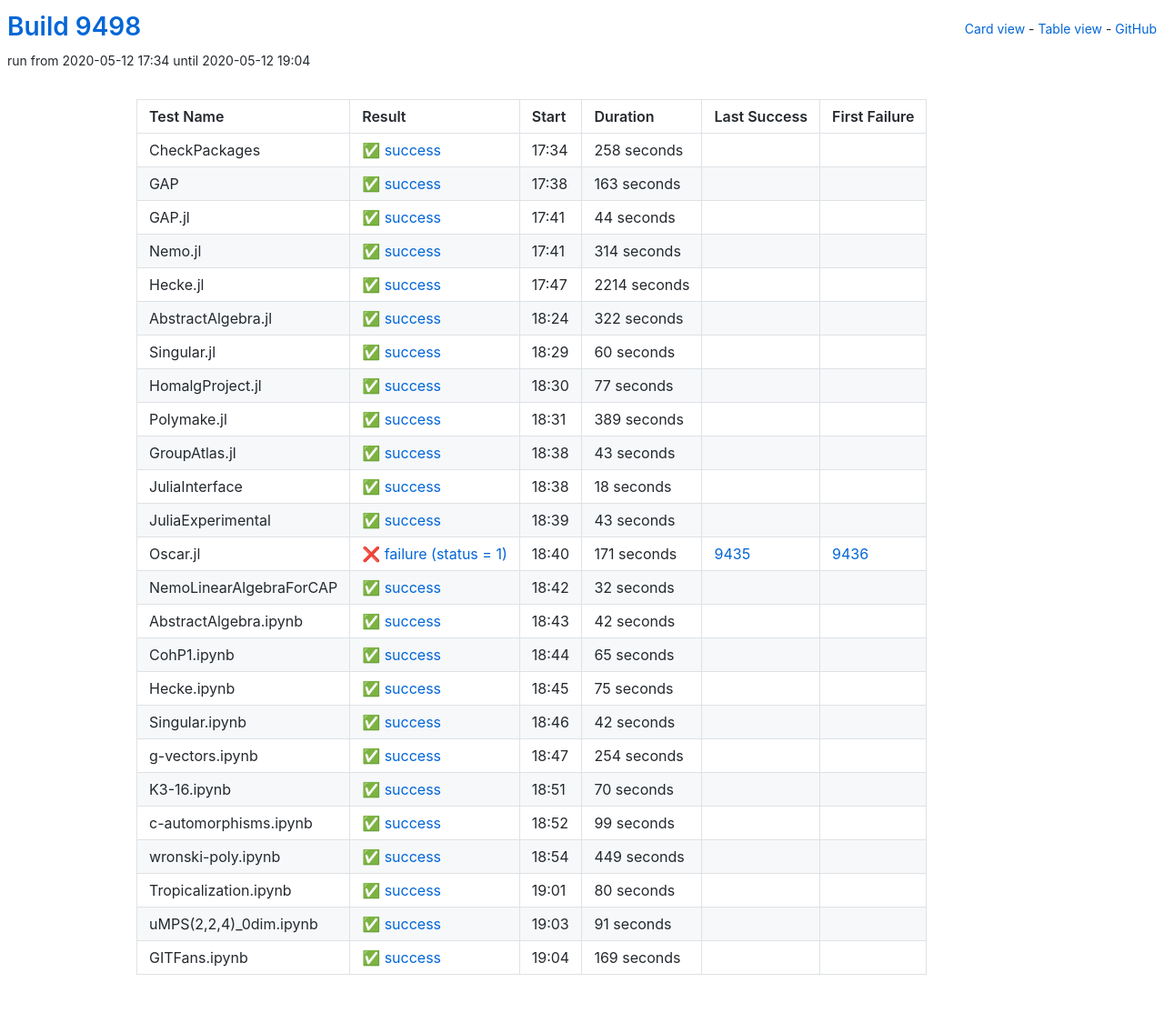
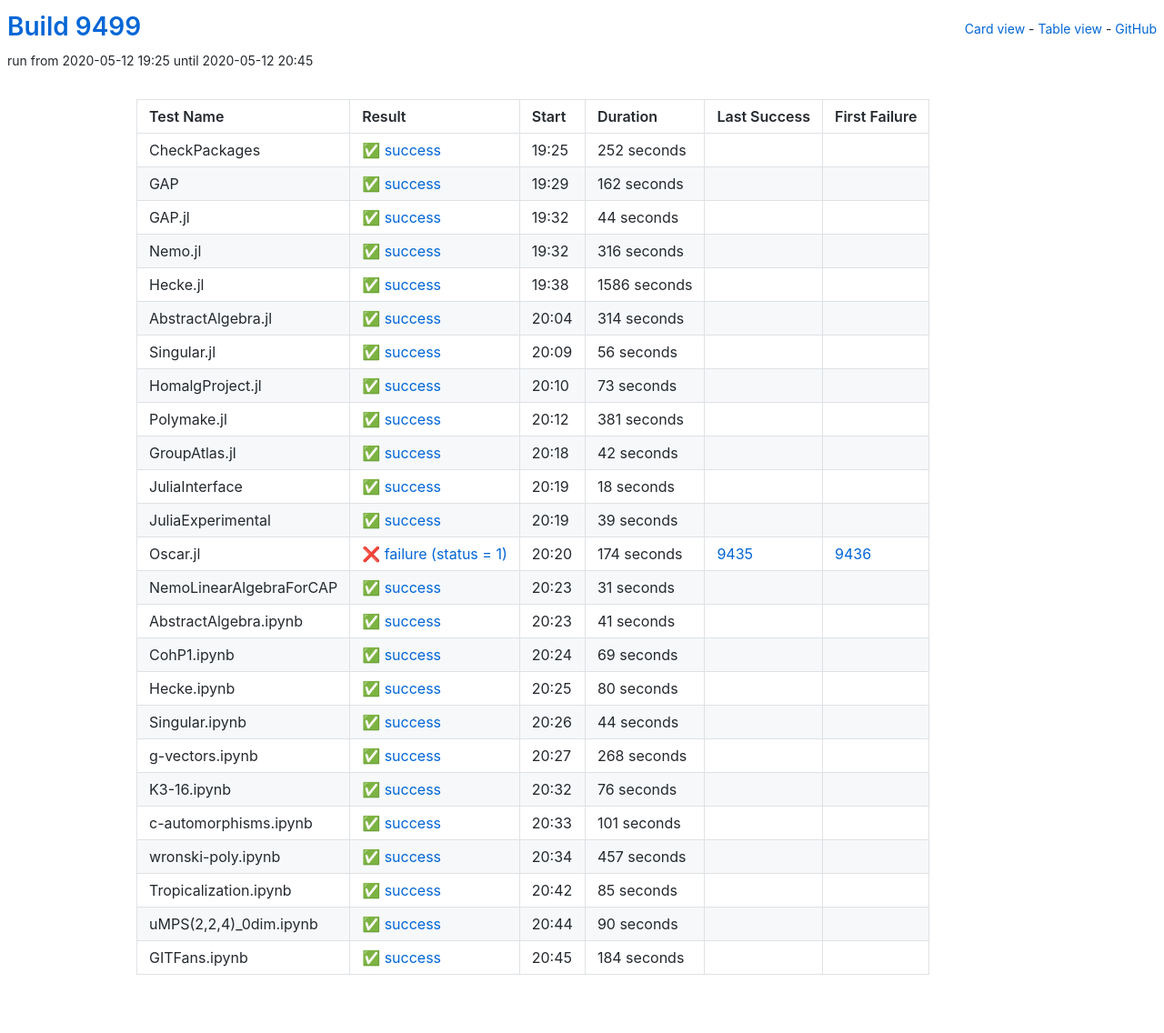
Before and after one commit to oscar-system/oscar-ci-status, a Jekyll site: the page built from table.html, in a window 1280 px wide. Shown: the whole page at 91% size. Built offline with Jekyll 4.4.1, drawn with Linux system fonts in a browser that asks for light colours.

Commit message:
Build 9499

```diff
--- a/_data/ci.yml
+++ b/_data/ci.yml
@@ -1,29 +1,29 @@
-build: 9498
-build_url: https://oscarci.mathematik.uni-kl.de/job/oscar/9498/
+build: 9499
+build_url: https://oscarci.mathematik.uni-kl.de/job/oscar/9499/
 job: oscar
 tests:
-- duration: 258
+- duration: 252
   exitcode: 0
   first_failure: false
   first_failure_url: null
   id: checkpackages
   last_success: false
   last_success_url: null
-  log: https://oscarci.mathematik.uni-kl.de/job/oscar/9498/artifact/logs/build-9498/CheckPackages.log
+  log: https://oscarci.mathematik.uni-kl.de/job/oscar/9499/artifact/logs/build-9499/CheckPackages.log
   name: CheckPackages
-  start: 2020-05-12 17:34
+  start: 2020-05-12 19:25
   status: success
   success: true
-- duration: 163
+- duration: 162
   exitcode: 0
   first_failure: false
   first_failure_url: null
   id: gap
   last_success: false
   last_success_url: null
-  log: https://oscarci.mathematik.uni-kl.de/job/oscar/9498/artifact/logs/build-9498/GAP.log
+  log: https://oscarci.mathematik.uni-kl.de/job/oscar/9499/artifact/logs/build-9499/GAP.log
   name: GAP
-  start: 2020-05-12 17:38
+  start: 2020-05-12 19:29
   status: success
   success: true
 - duration: 44
@@ -33,93 +33,93 @@
   id: gap-jl
   last_success: false
   last_success_url: null
-  log: https://oscarci.mathematik.uni-kl.de/job/oscar/9498/artifact/logs/build-9498/GAP.jl.log
+  log: https://oscarci.mathematik.uni-kl.de/job/oscar/9499/artifact/logs/build-9499/GAP.jl.log
   name: GAP.jl
-  start: 2020-05-12 17:41
+  start: 2020-05-12 19:32
+  status: success
+  success: true
+- duration: 316
+  exitcode: 0
+  first_failure: false
+  first_failure_url: null
+  id: nemo-jl
+  last_success: false
+  last_success_url: null
+  log: https://oscarci.mathematik.uni-kl.de/job/oscar/9499/artifact/logs/build-9499/Nemo.jl.log
+  name: Nemo.jl
+  start: 2020-05-12 19:32
+  status: success
+  success: true
+- duration: 1586
+  exitcode: 0
+  first_failure: false
+  first_failure_url: null
+  id: hecke-jl
+  last_success: false
+  last_success_url: null
+  log: https://oscarci.mathematik.uni-kl.de/job/oscar/9499/artifact/logs/build-9499/Hecke.jl.log
+  name: Hecke.jl
+  start: 2020-05-12 19:38
   status: success
   success: true
 - duration: 314
   exitcode: 0
   first_failure: false
   first_failure_url: null
-  id: nemo-jl
-  last_success: false
-  last_success_url: null
-  log: https://oscarci.mathematik.uni-kl.de/job/oscar/9498/artifact/logs/build-9498/Nemo.jl.log
-  name: Nemo.jl
-  start: 2020-05-12 17:41
-  status: success
-  success: true
-- duration: 2214
-  exitcode: 0
-  first_failure: false
-  first_failure_url: null
-  id: hecke-jl
-  last_success: false
-  last_success_url: null
-  log: https://oscarci.mathematik.uni-kl.de/job/oscar/9498/artifact/logs/build-9498/Hecke.jl.log
-  name: Hecke.jl
-  start: 2020-05-12 17:47
-  status: success
-  success: true
-- duration: 322
-  exitcode: 0
-  first_failure: false
-  first_failure_url: null
   id: abstractalgebra-jl
   last_success: false
   last_success_url: null
-  log: https://oscarci.mathematik.uni-kl.de/job/oscar/9498/artifact/logs/build-9498/AbstractAlgebra.jl.log
+  log: https://oscarci.mathematik.uni-kl.de/job/oscar/9499/artifact/logs/build-9499/AbstractAlgebra.jl.log
   name: AbstractAlgebra.jl
-  start: 2020-05-12 18:24
+  start: 2020-05-12 20:04
   status: success
   success: true
-- duration: 60
+- duration: 56
   exitcode: 0
   first_failure: false
   first_failure_url: null
   id: singular-jl
   last_success: false
   last_success_url: null
-  log: https://oscarci.mathematik.uni-kl.de/job/oscar/9498/artifact/logs/build-9498/Singular.jl.log
+  log: https://oscarci.mathematik.uni-kl.de/job/oscar/9499/artifact/logs/build-9499/Singular.jl.log
   name: Singular.jl
-  start: 2020-05-12 18:29
+  start: 2020-05-12 20:09
   status: success
   success: true
-- duration: 77
+- duration: 73
   exitcode: 0
   first_failure: false
   first_failure_url: null
   id: homalgproject-jl
   last_success: false
   last_success_url: null
-  log: https://oscarci.mathematik.uni-kl.de/job/oscar/9498/artifact/logs/build-9498/HomalgProject.jl.log
+  log: https://oscarci.mathematik.uni-kl.de/job/oscar/9499/artifact/logs/build-9499/HomalgProject.jl.log
   name: HomalgProject.jl
-  start: 2020-05-12 18:30
+  start: 2020-05-12 20:10
   status: success
   success: true
-- duration: 389
+- duration: 381
   exitcode: 0
   first_failure: false
   first_failure_url: null
   id: polymake-jl
   last_success: false
   last_success_url: null
-  log: https://oscarci.mathematik.uni-kl.de/job/oscar/9498/artifact/logs/build-9498/Polymake.jl.log
+  log: https://oscarci.mathematik.uni-kl.de/job/oscar/9499/artifact/logs/build-9499/Polymake.jl.log
   name: Polymake.jl
-  start: 2020-05-12 18:31
+  start: 2020-05-12 20:12
   status: success
   success: true
-- duration: 43
+- duration: 42
   exitcode: 0
   first_failure: false
   first_failure_url: null
   id: groupatlas-jl
   last_success: false
   last_success_url: null
-  log: https://oscarci.mathematik.uni-kl.de/job/oscar/9498/artifact/logs/build-9498/GroupAtlas.jl.log
+  log: https://oscarci.mathematik.uni-kl.de/job/oscar/9499/artifact/logs/build-9499/GroupAtlas.jl.log
   name: GroupAtlas.jl
-  start: 2020-05-12 18:38
+  start: 2020-05-12 20:18
   status: success
   success: true
 - duration: 18
@@ -129,176 +129,176 @@
   id: juliainterface
   last_success: false
   last_success_url: null
-  log: https://oscarci.mathematik.uni-kl.de/job/oscar/9498/artifact/logs/build-9498/JuliaInterface.log
+  log: https://oscarci.mathematik.uni-kl.de/job/oscar/9499/artifact/logs/build-9499/JuliaInterface.log
   name: JuliaInterface
-  start: 2020-05-12 18:38
+  start: 2020-05-12 20:19
   status: success
   success: true
-- duration: 43
+- duration: 39
   exitcode: 0
   first_failure: false
   first_failure_url: null
   id: juliaexperimental
   last_success: false
   last_success_url: null
-  log: https://oscarci.mathematik.uni-kl.de/job/oscar/9498/artifact/logs/build-9498/JuliaExperimental.log
+  log: https://oscarci.mathematik.uni-kl.de/job/oscar/9499/artifact/logs/build-9499/JuliaExperimental.log
   name: JuliaExperimental
-  start: 2020-05-12 18:39
+  start: 2020-05-12 20:19
   status: success
   success: true
-- duration: 171
+- duration: 174
   exitcode: 1
   first_failure: 9436
   first_failure_url: https://oscarci.mathematik.uni-kl.de/job/oscar/9436/
   id: oscar-jl
   last_success: 9435
   last_success_url: https://oscarci.mathematik.uni-kl.de/job/oscar/9435/
-  log: https://oscarci.mathematik.uni-kl.de/job/oscar/9498/artifact/logs/build-9498/Oscar.jl.log
+  log: https://oscarci.mathematik.uni-kl.de/job/oscar/9499/artifact/logs/build-9499/Oscar.jl.log
   name: Oscar.jl
-  start: 2020-05-12 18:40
+  start: 2020-05-12 20:20
   status: failure
   success: false
-- duration: 32
+- duration: 31
   exitcode: 0
   first_failure: false
   first_failure_url: null
   id: nemolinearalgebraforcap
   last_success: false
   last_success_url: null
-  log: https://oscarci.mathematik.uni-kl.de/job/oscar/9498/artifact/logs/build-9498/NemoLinearAlgebraForCAP.log
+  log: https://oscarci.mathematik.uni-kl.de/job/oscar/9499/artifact/logs/build-9499/NemoLinearAlgebraForCAP.log
   name: NemoLinearAlgebraForCAP
-  start: 2020-05-12 18:42
+  start: 2020-05-12 20:23
   status: success
   success: true
-- duration: 42
+- duration: 41
   exitcode: 0
   first_failure: false
   first_failure_url: null
   id: abstractalgebra-ipynb
   last_success: false
   last_success_url: null
-  log: https://oscarci.mathematik.uni-kl.de/job/oscar/9498/artifact/logs/build-9498/AbstractAlgebra.ipynb.log
+  log: https://oscarci.mathematik.uni-kl.de/job/oscar/9499/artifact/logs/build-9499/AbstractAlgebra.ipynb.log
   name: AbstractAlgebra.ipynb
-  start: 2020-05-12 18:43
+  start: 2020-05-12 20:23
   status: success
   success: true
-- duration: 65
+- duration: 69
   exitcode: 0
   first_failure: false
   first_failure_url: null
   id: cohp1-ipynb
   last_success: false
   last_success_url: null
-  log: https://oscarci.mathematik.uni-kl.de/job/oscar/9498/artifact/logs/build-9498/CohP1.ipynb.log
+  log: https://oscarci.mathematik.uni-kl.de/job/oscar/9499/artifact/logs/build-9499/CohP1.ipynb.log
   name: CohP1.ipynb
-  start: 2020-05-12 18:44
+  start: 2020-05-12 20:24
   status: success
   success: true
-- duration: 75
+- duration: 80
   exitcode: 0
   first_failure: false
   first_failure_url: null
   id: hecke-ipynb
   last_success: false
   last_success_url: null
-  log: https://oscarci.mathematik.uni-kl.de/job/oscar/9498/artifact/logs/build-9498/Hecke.ipynb.log
+  log: https://oscarci.mathematik.uni-kl.de/job/oscar/9499/artifact/logs/build-9499/Hecke.ipynb.log
   name: Hecke.ipynb
-  start: 2020-05-12 18:45
+  start: 2020-05-12 20:25
   status: success
   success: true
-- duration: 42
+- duration: 44
   exitcode: 0
   first_failure: false
   first_failure_url: null
   id: singular-ipynb
   last_success: false
   last_success_url: null
-  log: https://oscarci.mathematik.uni-kl.de/job/oscar/9498/artifact/logs/build-9498/Singular.ipynb.log
+  log: https://oscarci.mathematik.uni-kl.de/job/oscar/9499/artifact/logs/build-9499/Singular.ipynb.log
   name: Singular.ipynb
-  start: 2020-05-12 18:46
+  start: 2020-05-12 20:26
   status: success
   success: true
-- duration: 254
+- duration: 268
   exitcode: 0
   first_failure: false
   first_failure_url: null
   id: g-vectors-ipynb
   last_success: false
   last_success_url: null
-  log: https://oscarci.mathematik.uni-kl.de/job/oscar/9498/artifact/logs/build-9498/g-vectors.ipynb.log
+  log: https://oscarci.mathematik.uni-kl.de/job/oscar/9499/artifact/logs/build-9499/g-vectors.ipynb.log
   name: g-vectors.ipynb
-  start: 2020-05-12 18:47
+  start: 2020-05-12 20:27
   status: success
   success: true
-- duration: 70
+- duration: 76
   exitcode: 0
   first_failure: false
   first_failure_url: null
   id: k3-16-ipynb
   last_success: false
   last_success_url: null
-  log: https://oscarci.mathematik.uni-kl.de/job/oscar/9498/artifact/logs/build-9498/K3-16.ipynb.log
+  log: https://oscarci.mathematik.uni-kl.de/job/oscar/9499/artifact/logs/build-9499/K3-16.ipynb.log
   name: K3-16.ipynb
-  start: 2020-05-12 18:51
+  start: 2020-05-12 20:32
   status: success
   success: true
-- duration: 99
+- duration: 101
   exitcode: 0
   first_failure: false
   first_failure_url: null
   id: c-automorphisms-ipynb
   last_success: false
   last_success_url: null
-  log: https://oscarci.mathematik.uni-kl.de/job/oscar/9498/artifact/logs/build-9498/c-automorphisms.ipynb.log
+  log: https://oscarci.mathematik.uni-kl.de/job/oscar/9499/artifact/logs/build-9499/c-automorphisms.ipynb.log
   name: c-automorphisms.ipynb
-  start: 2020-05-12 18:52
+  start: 2020-05-12 20:33
   status: success
   success: true
-- duration: 449
+- duration: 457
   exitcode: 0
   first_failure: false
   first_failure_url: null
   id: wronski-poly-ipynb
   last_success: false
   last_success_url: null
-  log: https://oscarci.mathematik.uni-kl.de/job/oscar/9498/artifact/logs/build-9498/wronski-poly.ipynb.log
+  log: https://oscarci.mathematik.uni-kl.de/job/oscar/9499/artifact/logs/build-9499/wronski-poly.ipynb.log
   name: wronski-poly.ipynb
-  start: 2020-05-12 18:54
+  start: 2020-05-12 20:34
   status: success
   success: true
-- duration: 80
+- duration: 85
   exitcode: 0
   first_failure: false
   first_failure_url: null
   id: tropicalization-ipynb
   last_success: false
   last_success_url: null
-  log: https://oscarci.mathematik.uni-kl.de/job/oscar/9498/artifact/logs/build-9498/Tropicalization.ipynb.log
+  log: https://oscarci.mathematik.uni-kl.de/job/oscar/9499/artifact/logs/build-9499/Tropicalization.ipynb.log
   name: Tropicalization.ipynb
-  start: 2020-05-12 19:01
+  start: 2020-05-12 20:42
   status: success
   success: true
-- duration: 91
+- duration: 90
   exitcode: 0
   first_failure: false
   first_failure_url: null
   id: umps-2-2-4-0dim-ipynb
   last_success: false
   last_success_url: null
-  log: https://oscarci.mathematik.uni-kl.de/job/oscar/9498/artifact/logs/build-9498/uMPS-2-2-4-_0dim.ipynb.log
+  log: https://oscarci.mathematik.uni-kl.de/job/oscar/9499/artifact/logs/build-9499/uMPS-2-2-4-_0dim.ipynb.log
   name: uMPS(2,2,4)_0dim.ipynb
-  start: 2020-05-12 19:03
+  start: 2020-05-12 20:44
   status: success
   success: true
-- duration: 169
+- duration: 184
   exitcode: 0
   first_failure: false
   first_failure_url: null
   id: gitfans-ipynb
   last_success: false
   last_success_url: null
-  log: https://oscarci.mathematik.uni-kl.de/job/oscar/9498/artifact/logs/build-9498/GITFans.ipynb.log
+  log: https://oscarci.mathematik.uni-kl.de/job/oscar/9499/artifact/logs/build-9499/GITFans.ipynb.log
   name: GITFans.ipynb
-  start: 2020-05-12 19:04
+  start: 2020-05-12 20:45
   status: success
   success: true
```
Also changed, not shown: README.md.
